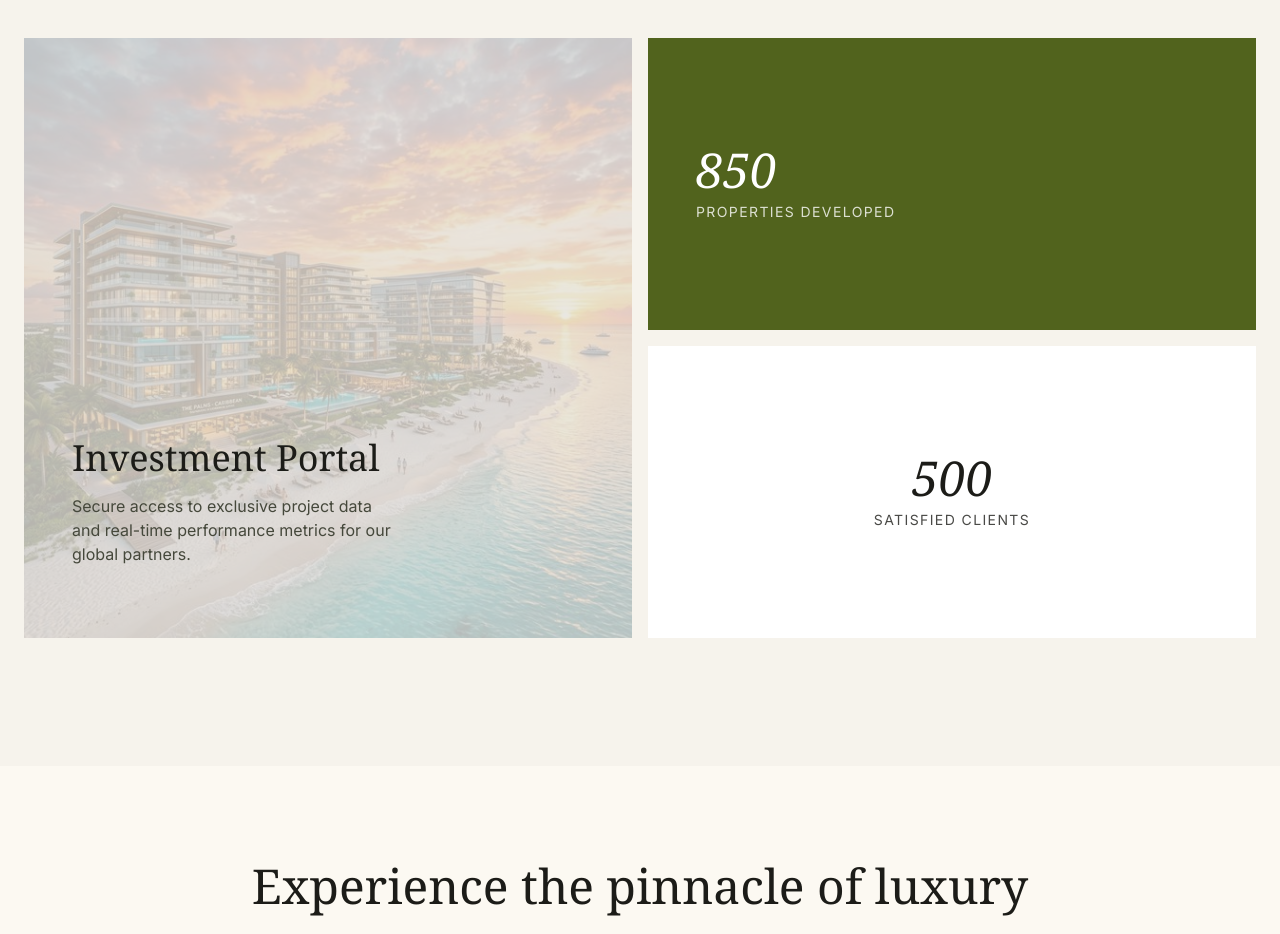
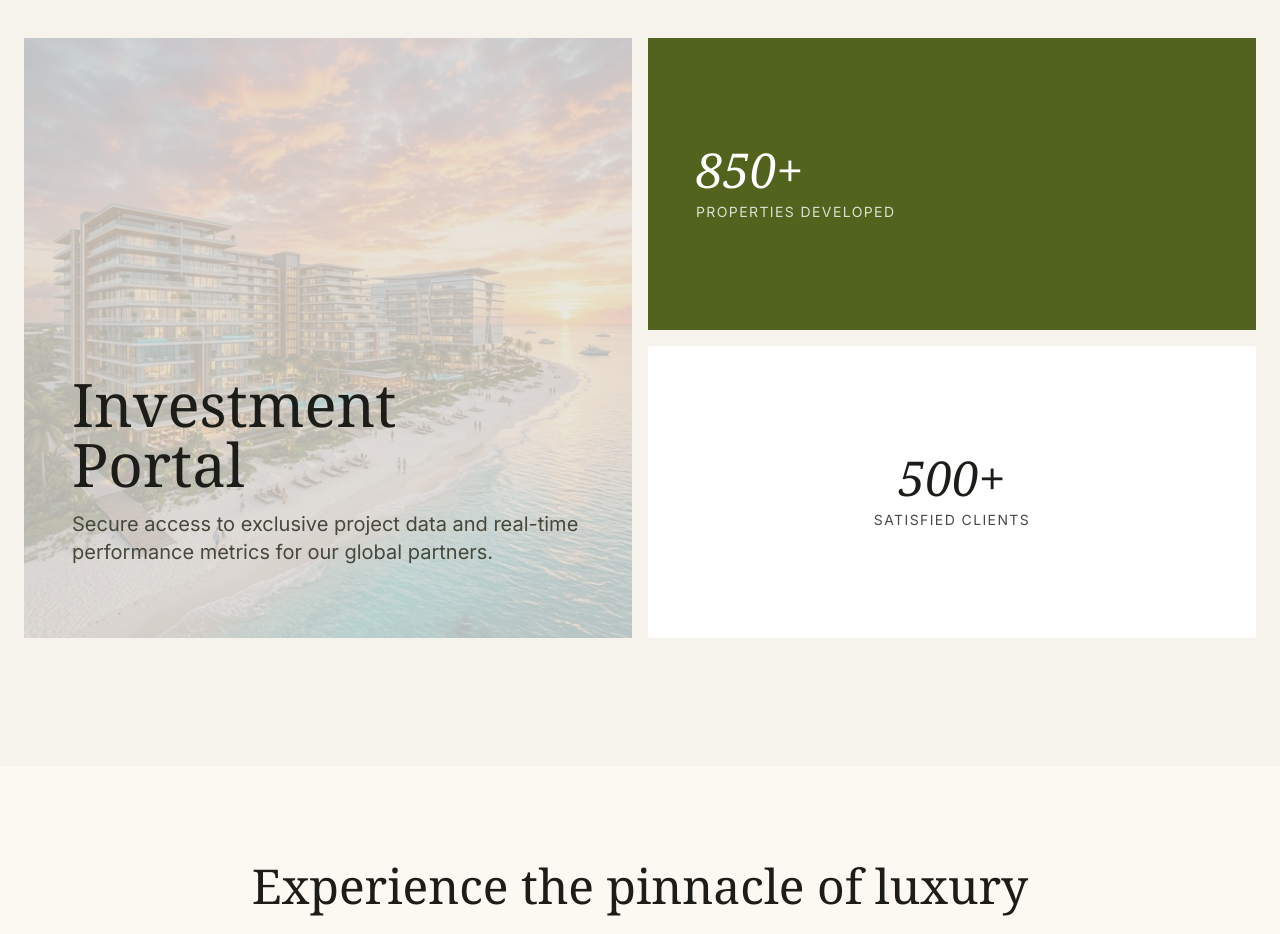
Before and after one commit to bigentikgroup1-hue/bigentik-group, a Next.js app: page /en/about in a window 1280 px wide. Shown: the part 3380-4314 px from the top of the page. Built offline with nearby package versions, Linux system fonts and the light colour scheme.

Commit message:
feat: implement animation to about us page

```diff
--- a/app/[locale]/about/page.tsx
+++ b/app/[locale]/about/page.tsx
@@ -2,6 +2,7 @@ import React from 'react';
 import { CTASection } from '@/components/shared/CTASection';
 import { getTranslator, Locale } from '@/lib/i18n';
 import Image from 'next/image';
+import { AnimatedCounter } from '@/components/shared/AnimatedCounter';
 export default async function AboutPage({ params }: { params: Promise<{ locale: string }> }) {
   const resolvedParams = await params;
   const locale = resolvedParams.locale;
@@ -112,19 +113,23 @@ export default async function AboutPage({ params }: { params: Promise<{ locale:
             <div className="md:col-span-2 md:row-span-2 bg-surface-container-highest p-8 md:p-12 flex flex-col justify-end relative overflow-hidden group min-h-[300px]">
               <Image className="object-cover opacity-20 group-hover:scale-105 transition-transform duration-700" data-alt="Skyline of high-end Caribbean condominiums" src="/corporate-bento.png" alt="Skyline of high-end Caribbean condominiums" fill quality={100} />
               <div className="relative z-10">
-                <h3 className="text-2xl md:text-4xl font-headline mb-4">{t('about.presence.portal_title')}</h3>
-                <p className="max-w-xs text-on-surface-variant mb-6 text-sm md:text-base">{t('about.presence.portal_desc')}</p>
+                <h1 className="text-2xl md:text-6xl font-headline mb-4">{t('about.presence.portal_title')}</h1>
+                <p className="text-on-surface-variant mb-6 text-sm md:text-xl">{t('about.presence.portal_desc')}</p>
               </div>
             </div>
             <div className="md:col-span-2 bg-primary text-on-primary p-8 md:p-12 flex items-center min-h-[200px]">
               <div>
-                <span className="text-4xl md:text-5xl font-headline italic mb-2 block">{t('about.presence.properties_developed')}</span>
+                <span className="text-4xl md:text-5xl font-headline italic mb-2 block">
+                  <AnimatedCounter value={t('about.presence.properties_developed')} />+
+                </span>
                 <p className="text-xs md:text-sm font-label uppercase tracking-widest opacity-80">{t('about.presence.properties_lbl')}</p>
               </div>
             </div>
             <div className="md:col-span-2 bg-surface-container-lowest p-8 flex flex-col justify-center text-center min-h-[150px]">
-              <div>
-                <span className="text-4xl md:text-5xl font-headline italic mb-2 block">{t('about.presence.clients_number')}</span>
+              <div className="flex flex-col items-center">
+                <span className="text-4xl md:text-5xl font-headline italic mb-2 block">
+                  <AnimatedCounter value={t('about.presence.clients_number')} />+
+                </span>
                 <p className="text-xs md:text-sm font-label uppercase tracking-widest opacity-80">{t('about.presence.clients_lbl')}</p>
               </div>
             </div>
--- /dev/null
+++ b/components/shared/AnimatedCounter.tsx
@@ -0,0 +1,52 @@
+"use client";
+
+import React, { useEffect, useState, useRef } from 'react';
+
+interface AnimatedCounterProps {
+  value: string | number;
+  duration?: number;
+}
+
+export const AnimatedCounter: React.FC<AnimatedCounterProps> = ({ value, duration = 2000 }) => {
+  const [count, setCount] = useState(0);
+  const target = parseInt(value.toString().replace(/[^0-9]/g, ''), 10) || 0;
+  const ref = useRef<HTMLSpanElement>(null);
+  const [isVisible, setIsVisible] = useState(false);
+
+  useEffect(() => {
+    const observer = new IntersectionObserver(
+      (entries) => {
+        if (entries[0].isIntersecting) {
+          setIsVisible(true);
+          observer.disconnect(); // only animate once
+        }
+      },
+      { threshold: 0.1 }
+    );
+    if (ref.current) {
+      observer.observe(ref.current);
+    }
+    return () => observer.disconnect();
+  }, []);
+
+  useEffect(() => {
+    if (!isVisible || target === 0) return;
+
+    let startTimestamp: number;
+    const step = (timestamp: number) => {
+      if (!startTimestamp) startTimestamp = timestamp;
+      const progress = Math.min((timestamp - startTimestamp) / duration, 1);
+      // easeOutExpo
+      const easeProgress = progress === 1 ? 1 : 1 - Math.pow(2, -10 * progress);
+      setCount(Math.floor(easeProgress * target));
+      if (progress < 1) {
+        window.requestAnimationFrame(step);
+      } else {
+        setCount(target);
+      }
+    };
+    window.requestAnimationFrame(step);
+  }, [target, duration, isVisible]);
+
+  return <span ref={ref}>{count}</span>;
+};
```
